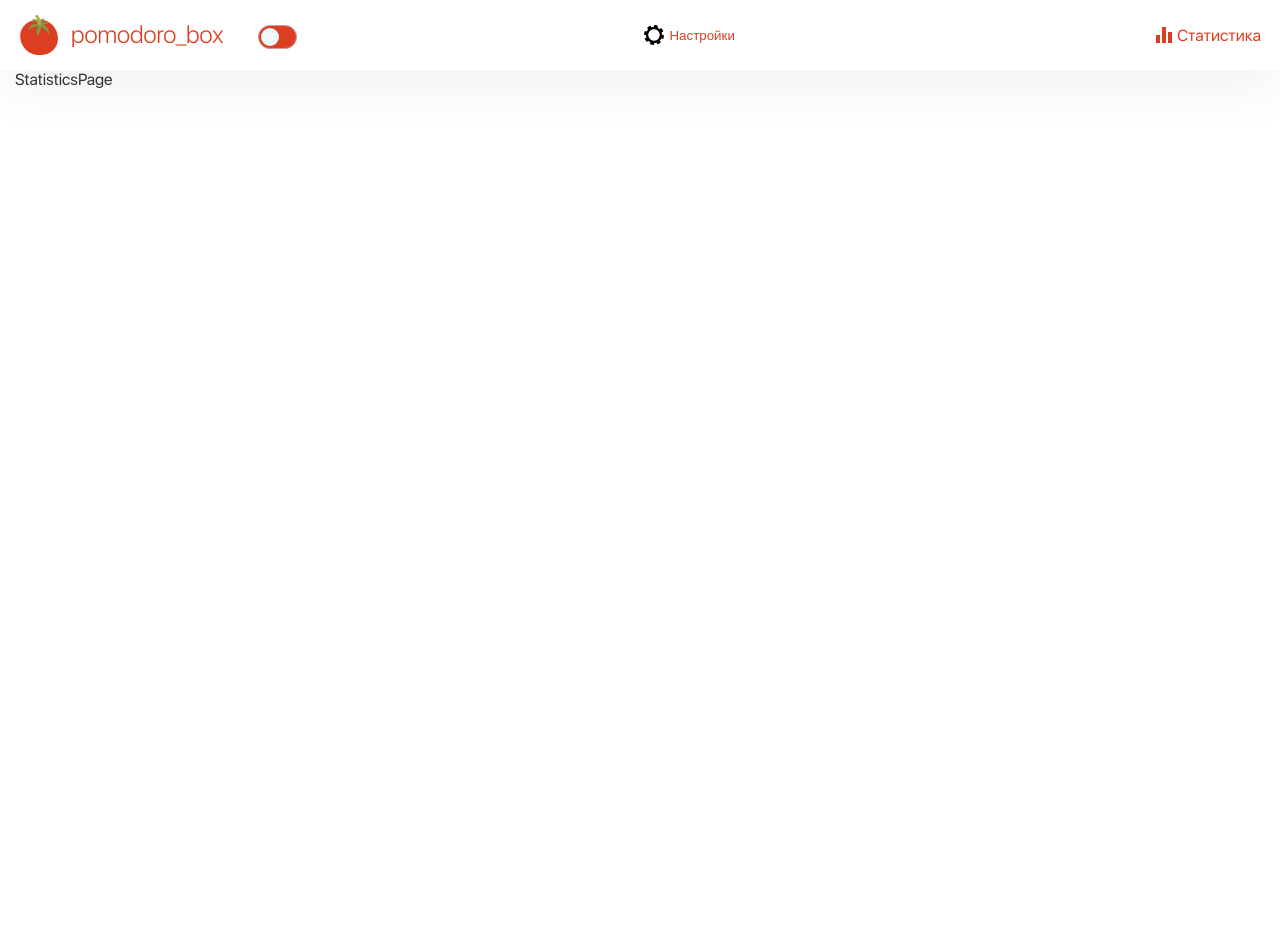
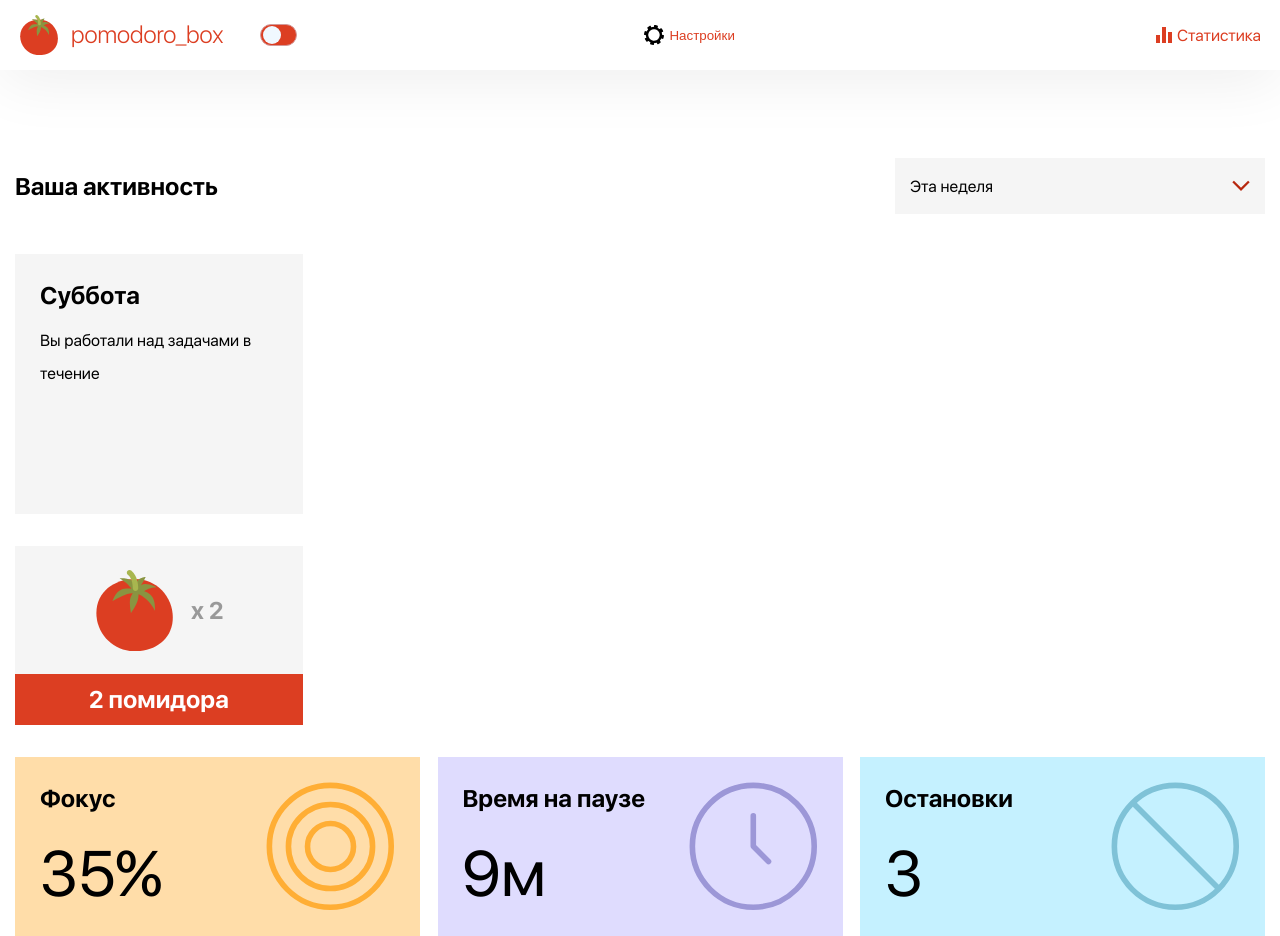
Before and after one commit to Sacred777/react-pomo, a React (Create React App) app: page /stat in a window 1280 px wide. Before the commit the page ends 800 px from the top, so only its background shows below. Built offline with nearby package versions, Linux system fonts and the light colour scheme.

Commit message:
The layout of Statisticpage Component without chart is done

```diff
--- a/src/components/AppPage/Timer/timer.module.css
+++ b/src/components/AppPage/Timer/timer.module.css
@@ -14,6 +14,7 @@
 }
 
 .body {
+  position: relative;
   display: flex;
   flex-direction: column;
   align-items: center;
@@ -22,14 +23,14 @@
 }
 
 .timerBox {
-  position: relative;
+  /*position: relative;*/
 }
 
 .addBtnBox {
   position: absolute;
   content: '';
-  top: 50%;
-  right: -70px;
+  top: 160px;
+  right: 100px;
   transform: translateY(-25px);
 }
 
--- a/src/components/Icon/Icon.tsx
+++ b/src/components/Icon/Icon.tsx
@@ -50,7 +50,7 @@ export enum EIcons {
   rectangleDown = 'rectangleDown',
 }
 
-export type TSizes = 50 | 40 | 24 | 20 | 18 | 16;
+export type TSizes = 129 | 81 | 50 | 40 | 24 | 20 | 18 | 16;
 
 interface IIconProps {
   name: EIcons;
--- a/src/components/Icon/icon.module.css
+++ b/src/components/Icon/icon.module.css
@@ -22,3 +22,13 @@
   width: 40px;
   height: 40px;
 }
+
+.i81 {
+  width: 81px;
+  height: 81px;
+}
+
+.i129 {
+  width: 129px;
+  height: 129px;
+}
--- a/src/components/StatisticsPage/StatisticsPage.tsx
+++ b/src/components/StatisticsPage/StatisticsPage.tsx
@@ -1,8 +1,64 @@
 import React from 'react';
-// import styles from './statisticspage.module.css';
+import styles from './statisticspage.module.css';
+import {EColors, EWeight, Text} from "../Text";
+import {EIcons, Icon} from "../Icon";
+import {Break} from "../Break";
 
 export function StatisticsPage() {
   return (
-    <div>StatisticsPage</div>
+    <div className={styles.wrapper}>
+      <div className={styles.topWrapper}>
+        <Text size={24} lineHeight={33} weight={EWeight.bold}>Ваша активность</Text>
+        <div className={styles.select}>
+          <Text size={16} lineHeight={17}>Эта неделя</Text>
+          <Icon name={EIcons.rectangleDown}/>
+        </div>
+      </div>
+      <div className={styles.chartWrapper}>
+        <div className={styles.leftChartWrapper}>
+          <div className={styles.workingOnTasks}>
+            <Text size={24} lineHeight={33} weight={EWeight.bold}>Суббота</Text>
+            <Break size={12} top/>
+            <Text size={16} lineHeight={33}>Вы работали над задачами в течение</Text>
+          </div>
+          <div className={styles.pomodoroCount}>
+            <div className={styles.pomodoroCountIcon}>
+              <Icon name={EIcons.logo} size={81}/>
+              <Break size={16}/>
+              <Text size={24} lineHeight={33} weight={EWeight.bold} color={EColors.grey99}>x 2</Text>
+            </div>
+            <div className={styles.pomodoroCountInfo}>
+              <Text As={'p'} size={24} lineHeight={33} weight={EWeight.bold} color={EColors.white}>2 помидора</Text>
+            </div>
+          </div>
+        </div>
+        <div className={styles.rightChartWrapper}>
+
+        </div>
+      </div>
+      <div className={styles.bottomWrapper}>
+        <div className={styles.items + ' ' + styles.focus}>
+          <div className={styles.info}>
+            <Text As={'p'} size={24} lineHeight={33} weight={EWeight.bold}>Фокус</Text>
+            <Text size={64} lineHeight={76}>35%</Text>
+          </div>
+          <Icon name={EIcons.focus} size={129}/>
+        </div>
+        <div className={styles.items + ' ' + styles.pause}>
+          <div className={styles.info}>
+            <Text As={'p'} size={24} lineHeight={33} weight={EWeight.bold}>Время на паузе</Text>
+            <Text size={64} lineHeight={76}>9м</Text>
+          </div>
+          <Icon name={EIcons.pause} size={129}/>
+        </div>
+        <div className={styles.items + ' ' + styles.stop}>
+          <div className={styles.info}>
+            <Text As={'p'} size={24} lineHeight={33} weight={EWeight.bold}>Остановки</Text>
+            <Text size={64} lineHeight={76}>3</Text>
+          </div>
+          <Icon name={EIcons.stop} size={129}/>
+        </div>
+      </div>
+    </div>
   );
 }
--- a/src/components/StatisticsPage/statisticspage.module.css
+++ b/src/components/StatisticsPage/statisticspage.module.css
@@ -0,0 +1,104 @@
+.wrapper {
+  padding-top: 88px;
+}
+
+.topWrapper {
+  display: flex;
+  align-items: center;
+  justify-content: space-between;
+}
+
+.select {
+  display: flex;
+  align-items: center;
+  justify-content: space-between;
+  padding: 19px 15px;
+  width: 370px;
+  background-color: var(--greyF4);
+  cursor: pointer;
+  transition: translate var(--duration) ease-in-out;
+}
+
+.chartWrapper {
+  display: flex;
+  margin-bottom: 32px;
+  padding-top: 40px;
+}
+
+.leftChartWrapper {
+  max-width: 23%;
+  margin-right: 32px;
+}
+
+.rightChartWrapper {
+  max-width: 74%;
+}
+
+.workingOnTasks {
+  margin-bottom: 32px;
+  padding: 25px;
+  min-height: 260px;
+  background-color: var(--greyF4);
+}
+
+.pomodoroCount {
+  display: flex;
+  flex-direction: column;
+  justify-content: space-between;
+  /*padding: 23px;*/
+  min-height: 179px;
+  /*background-color: var(--greyF4);*/
+}
+
+.pomodoroCountIcon {
+  display: flex;
+  align-items: center;
+  justify-content: center;
+  /*align-content: stretch;*/
+  /*min-height: ;*/
+  flex-grow: 1;
+  background-color: var(--greyF4);
+}
+
+.pomodoroCountInfo {
+  display: flex;
+  justify-content: center;
+  padding: 9px;
+  background-color: var(--cinnabar);
+}
+
+.bottomWrapper {
+  display: flex;
+  align-items: center;
+  justify-content: space-between;
+  /*row-gap: 32px;*/
+  /*min-height: 179px;*/
+}
+
+.items {
+  display: flex;
+  align-items: center;
+  justify-content: space-between;
+  padding: 25px;
+  /*height: 179px;*/
+  width: 405px;
+}
+
+.info {
+  display: flex;
+  flex-direction: column;
+  justify-content: space-between;
+  align-self: stretch;
+}
+
+.focus {
+  background-color: var(--honey);
+}
+
+.pause {
+  background-color: var(--malva);
+}
+
+.stop {
+  background-color: var(--frost);
+}
--- a/src/components/Text/Text.tsx
+++ b/src/components/Text/Text.tsx
@@ -13,7 +13,7 @@ export enum EColors {
 }
 
 export type TSizes = 150 | 72 | 64 | 24 | 16 | 12;
-export type TLineHeight = 179 | 33 | 24 | 17 | 1;
+export type TLineHeight = 179 | 76 | 33 | 24 | 17 | 1;
 
 export enum EWeight {
   thin =    'thin',
--- a/src/components/Text/text.module.css
+++ b/src/components/Text/text.module.css
@@ -39,6 +39,10 @@
 
 .h33 {
   line-height: 33px;
+}
+
+.h76 {
+  line-height: 76px;
 }
 
 .h179 {
--- a/src/index.css
+++ b/src/index.css
@@ -70,19 +70,13 @@
   --d-salmon: #ea8a79;
   --supernova: #ffae35;
   --nyp: #ea8979;
-  /*--black: #000;*/
-  /*--whiteLightness: 100%;*/
-  /*--white: hsl(0, 0%, var(--whiteLightness));*/
-  /*--greyF4: hsl(0, 0%, calc(var(--whiteLightness) - 4%));*/
-  /*--greyE5: hsl(0, 0%, calc(var(--whiteLightness) - 10%));*/
-  /*--greyE4: hsl(0, 0%, calc(var(--whiteLightness) - 11%));*/
-  /*--greyC4: hsl(0, 0%, calc(var(--whiteLightness) - 23%));*/
-  /*--grey99: hsl(0, 0%, calc(var(--whiteLightness) - 40%));*/
-  /*--grey33: hsl(0, 0%, calc(var(--whiteLightness) - 80%));*/
+  --honey: #ffdda9;
+  --malva: #dfdcfe;
+  --frost: #c5f1ff;
 }
 
 html {
-  box-sizing: content-box;
+  box-sizing: border-box;
 }
 
 *,
@@ -178,7 +172,7 @@ p {
 .container {
   margin: 0 auto;
   padding: 0 15px;
-  max-width: 1250px;
+  max-width: 1310px;
 }
 
 input[type="number"]::-webkit-outer-spin-button,
```
